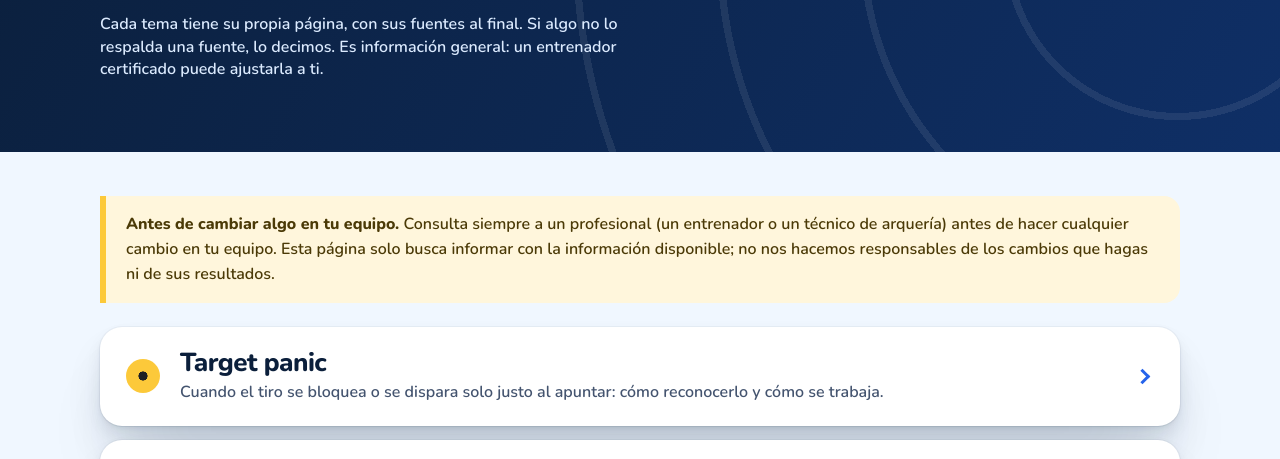
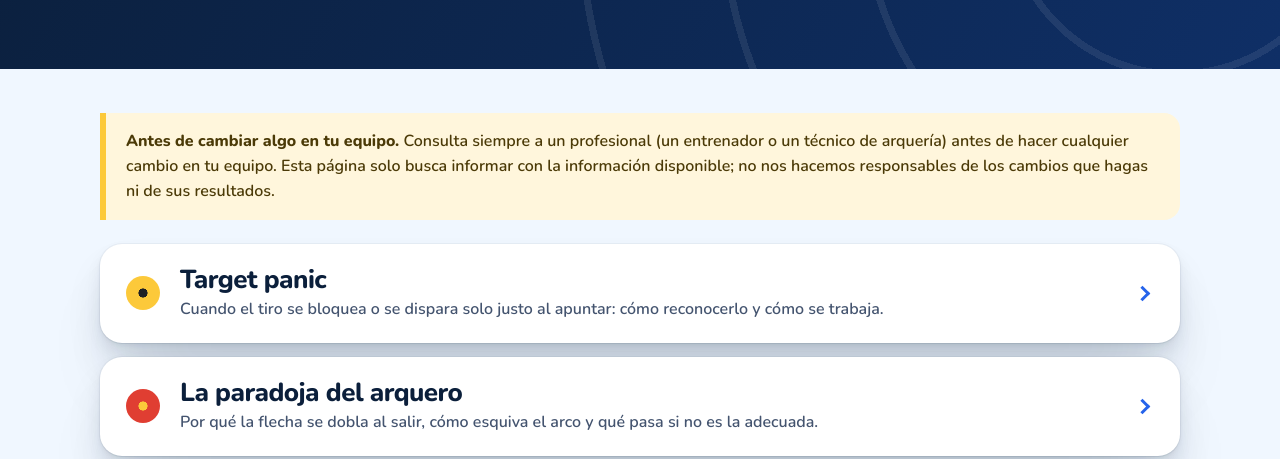
Before and after one commit to agissapps/archery-journal, a plain HTML site: page arqueria.html in a window 1280 px wide. Shown: the part 323-782 px from the top of the page. Drawn offline with Linux system fonts and the light colour scheme.

Commit message:
web: quitar la nota de estructura del encabezado de Arquería
Co-Authored-By: Claude Haiku 5.5 <noreply@anthropic.com>

```diff
--- a/arqueria.html
+++ b/arqueria.html
@@ -35,7 +35,6 @@
   <section class="arq-cab"><div class="aros" aria-hidden="true"></div><div class="in">
     <h1>Arquería explicada</h1>
     <p>Lo que hemos contado en nuestros videos, con la explicación completa y de dónde sale cada dato.</p>
-    <p class="nota">Cada tema tiene su propia página, con sus fuentes al final. Si algo no lo respalda una fuente, lo decimos. Es información general: un entrenador certificado puede ajustarla a ti.</p>
   </div></section>
   <div class="arq"><div class="in">
     <aside class="descargo ancho" role="note"><b>Antes de cambiar algo en tu equipo.</b> Consulta siempre a un profesional (un entrenador o un técnico de arquería) antes de hacer cualquier cambio en tu equipo. Esta página solo busca informar con la información disponible; no nos hacemos responsables de los cambios que hagas ni de sus resultados.</aside>
```
Also changed, not shown: en/arqueria.html (+0 -1 lines).
